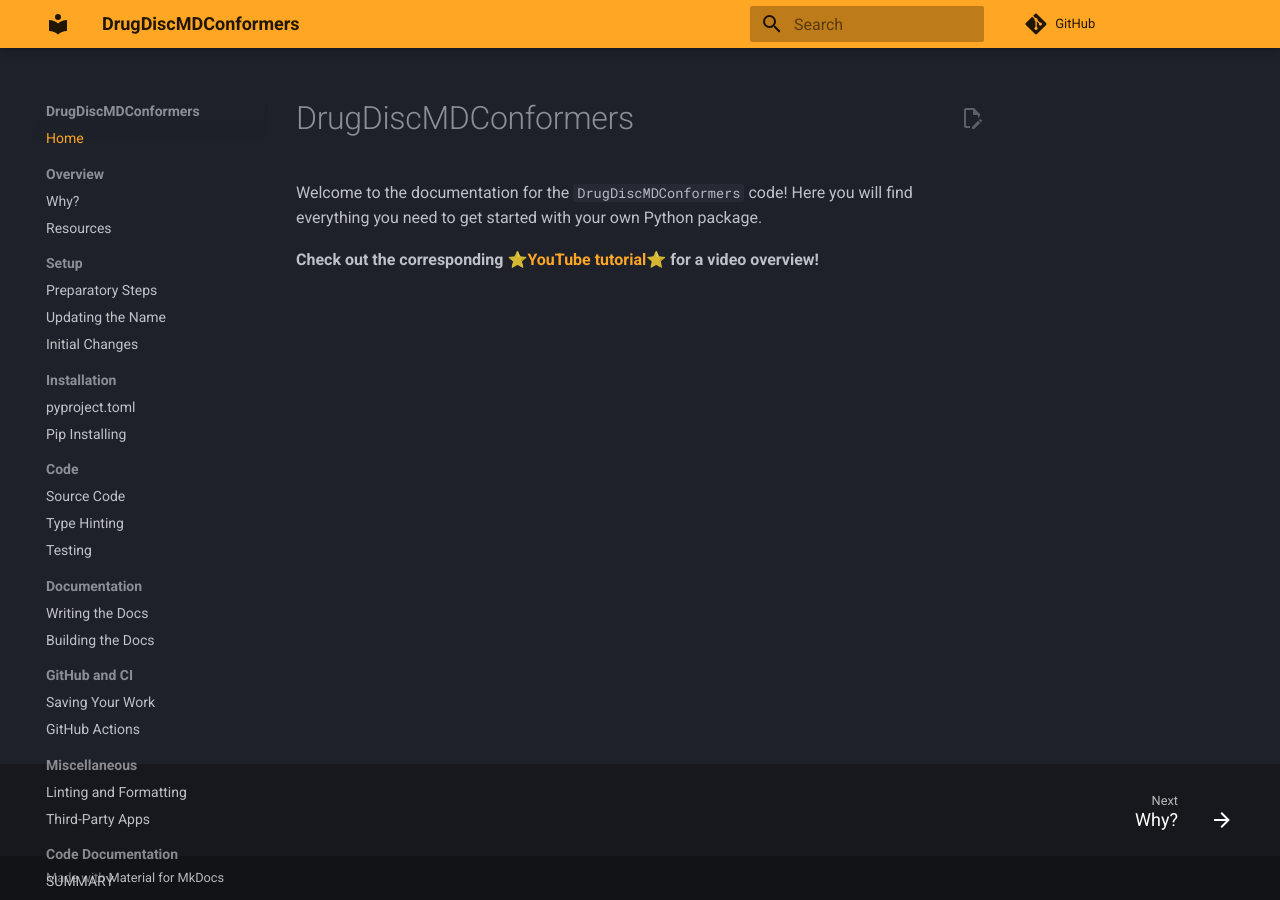
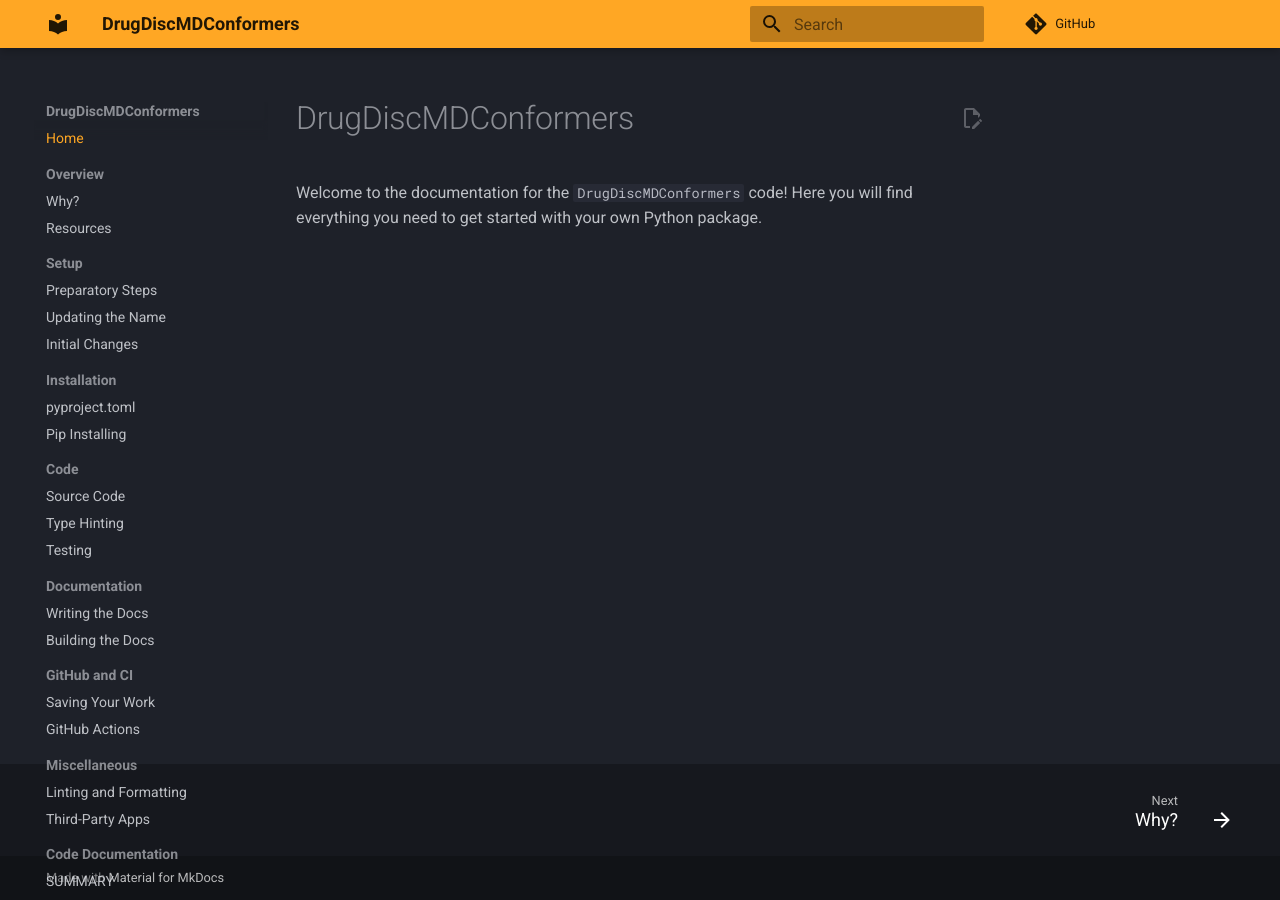
Before and after one commit to kumaranu/DrugDiscMDConformers, an MkDocs documentation site: the page built from docs/index.md, in a window 1280 px wide. Built offline with MkDocs 1.6.1 and Material for MkDocs 9.7.7, drawn with Linux system fonts in a browser that asks for light colours; comment, search, counter and statistics services are not loaded.

Commit message:
changed the docs a bit.

```diff
--- a/docs/index.md
+++ b/docs/index.md
@@ -1,5 +1,3 @@
 # DrugDiscMDConformers
 
 Welcome to the documentation for the `DrugDiscMDConformers` code! Here you will find everything you need to get started with your own Python package.
-
-**Check out the corresponding ⭐[YouTube tutorial](https://www.youtube.com/watch?v=th2CqJ6oBuM)⭐ for a video overview!**
```
